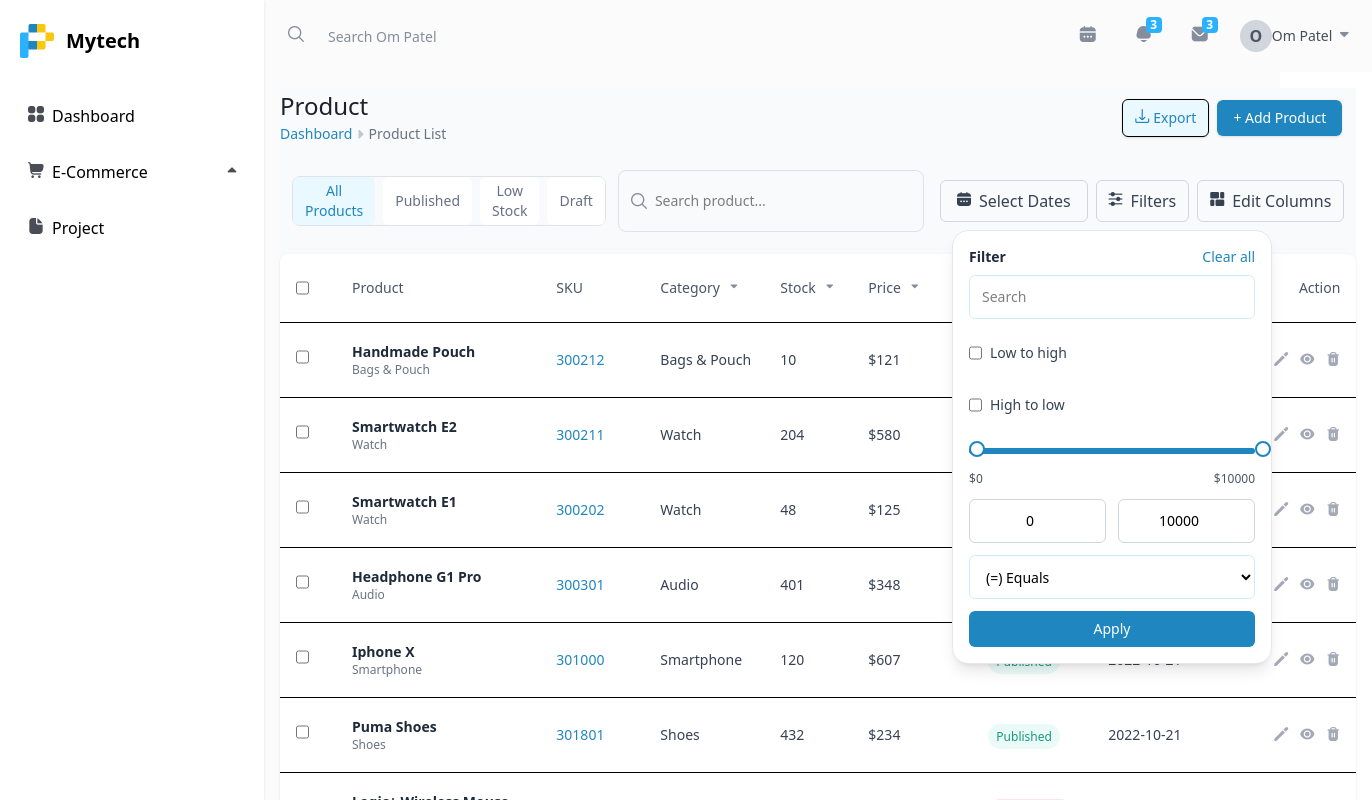
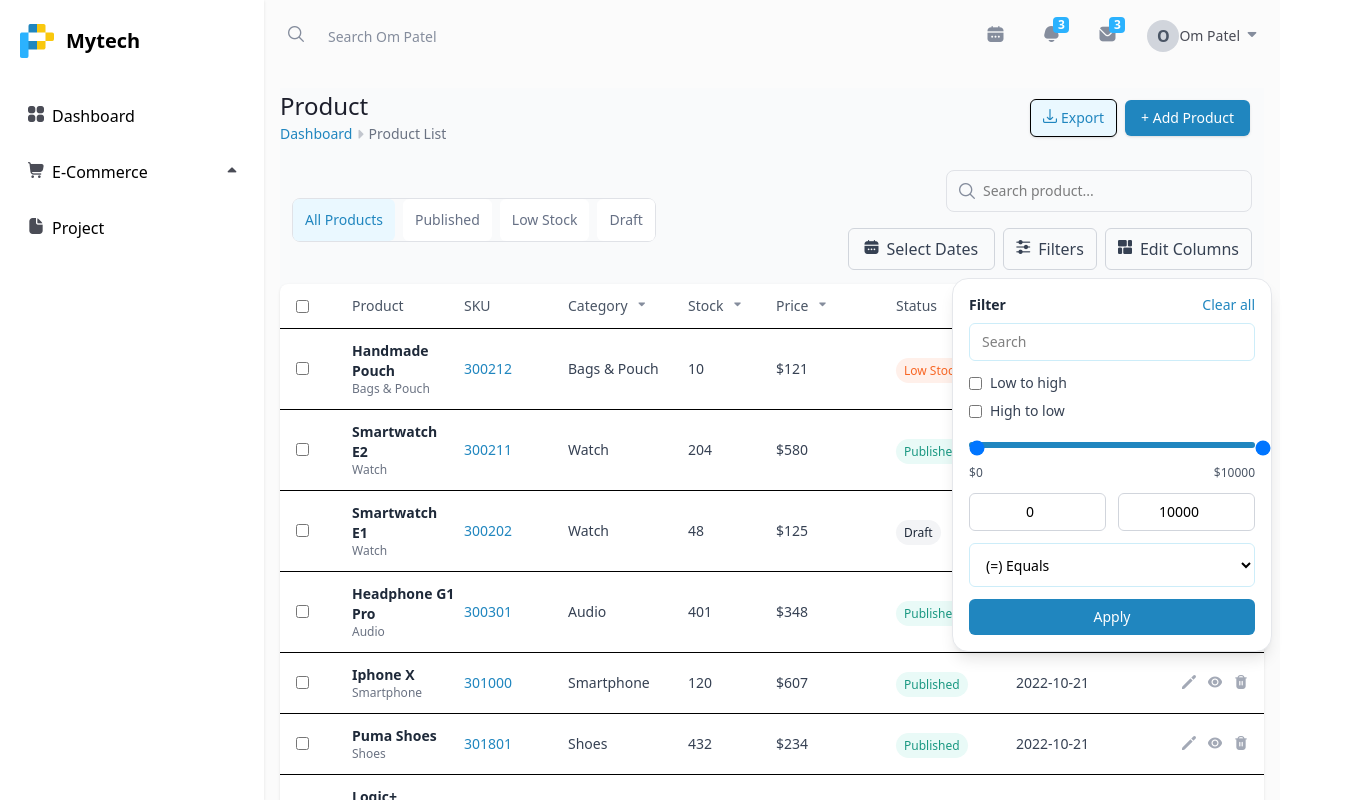
Before and after one commit to darshil2356/dashboard, a Next.js app: page /dashboard/product in a window 1280 px wide. Both pictures are taken after a click on the button "Filters". Shown: the whole page, 1372 px wide, since content can reach past the window. Built offline with nearby package versions, Linux system fonts and the light colour scheme.

Commit message:
Fixed filter bar

```diff
--- a/src/app/dashboard/product/components/FilterModal.tsx
+++ b/src/app/dashboard/product/components/FilterModal.tsx
@@ -1,3 +1,268 @@
+// "use client";
+// import React, { useEffect, useState } from "react";
+
+// type Props = {
+//   isOpen: boolean;
+//   onClose: () => void;
+//   anchorRef: React.RefObject<HTMLButtonElement>;
+//   onApply: (min: number, max: number, sort?: string) => void;
+//   onSearchChange?: (query: string) => void; // NEW: Pass from parent for search
+// };
+
+// export default function FilterModal({
+//   isOpen,
+//   onClose,
+//   anchorRef,
+//   onApply,
+//   onSearchChange,
+// }: Props) {
+//   const [position, setPosition] = useState({ top: 0, left: 0 });
+//   const [searchQuery, setSearchQuery] = useState(""); // NEW: Local search, but sync to parent
+//   const [min, setMin] = useState<number>(0); // FIXED: Better default
+//   const [max, setMax] = useState<number>(10000);
+//   const [sort, setSort] = useState<string>(""); // "asc" | "desc" | ""
+//   const [subModalOpen, setSubModalOpen] = useState(false);
+//   const [dropdownOpen, setDropdownOpen] = useState(false);
+
+
+
+
+//   // position below button
+//   useEffect(() => {
+//     if (!isOpen) return;
+//     if (anchorRef.current) {
+//       const rect = anchorRef.current.getBoundingClientRect();
+//       const modalWidth = 320;
+//       const padding = 8;
+//       let left = rect.left + window.scrollX;
+//       const top = rect.bottom + 8 + window.scrollY;
+
+//       if (left + modalWidth > window.innerWidth - padding) {
+//         left = window.innerWidth - modalWidth - padding;
+//       }
+//       if (left < padding) left = padding;
+//       setPosition({ top, left });
+//     }
+//   }, [isOpen, anchorRef]);
+
+//   // NEW: Sync search to parent on change (for table filtering)
+//   useEffect(() => {
+//     if (onSearchChange) {
+//       onSearchChange(searchQuery);
+//     }
+//   }, [searchQuery, onSearchChange]);
+
+//   if (!isOpen) return null;
+
+//   const MIN_GAP = 50;
+
+//   const handleClearAll = () => {
+//     setMin(0);
+//     setMax(10000);
+//     setSort("");
+//     setSearchQuery("");
+//     if (onSearchChange) onSearchChange("");
+//     onApply(0, 10000, "");
+//   };
+
+
+//   return (
+//     <>
+//       <div className="z-[998]  bg-opacity-10" onClick={onClose} />
+
+
+//       <div
+//         className={`fixed z-[9999] w-[320px] bg-white border border-gray-200 rounded-2xl shadow-lg p-4 !transform-none`}
+
+//         style={{
+//           top: position.top,
+//           left: position.left,
+//           maxHeight: "90vh",
+//           overflowY: "auto",
+//           overflowX: "visible",
+//             transition: "none !important",    // <--- ENFORCES NO ANIMATION
+//   transform: "none !important",      // <--- ENFORCES NO TRANSFORM
+//   animation: "none !important",      // <--- ENFORCES NO ANIMATION (covers keyframes)
+
+//         }}
+//       >
+//         <div className="flex items-center justify-between mb-2">
+//           <div className="flex items-center gap-2">
+//             <h3 className="text-sm font-semibold text-gray-800">Filter</h3>
+//           </div>
+//           <div className="text-sm">
+//             <button
+//               onClick={handleClearAll}
+//               className="text-[#2086BF] text-sm hover:underline"
+//             >
+//               Clear all
+//             </button>
+//           </div>
+//         </div>
+
+//         <input
+//           type="text"
+//           placeholder="Search"
+//           value={searchQuery}
+//           onChange={(e) => setSearchQuery(e.target.value)}
+//           className="w-full border border-[#CDEDF9] outline-none rounded-md px-3 py-2 text-sm mb-3 focus:border-[#2086BF]"
+//         />
+
+//         <div className="flex flex-col gap-2 text-sm text-gray-700 mb-3">
+//           <label className="flex items-center gap-2">
+//             <input
+//               type="checkbox"
+//               checked={sort === "asc"}
+//               onChange={(e) => setSort(e.target.checked ? "asc" : "")}
+//             />
+//             <span>Low to high</span>
+//           </label>
+//           <label className="flex items-center gap-2">
+//             <input
+//               type="checkbox"
+//               checked={sort === "desc"}
+//               onChange={(e) => setSort(e.target.checked ? "desc" : "")}
+//             />
+//             <span>High to low</span>
+//           </label>
+//         </div>
+
+//         <div className="mb-2">
+//           <div className="relative h-6">
+//             <div className="absolute left-0 right-0 top-1/2 h-[6px] bg-gray-200 rounded-full -translate-y-1/2" />
+//             <div
+//               className="absolute top-1/2 h-[6px] bg-[#2086BF] rounded-full -translate-y-1/2"
+//               style={{
+//                 left: `${(min / 10000) * 100}%`,
+//                 width: `${((max - min) / 10000) * 100}%`,
+//               }}
+//             />
+//             <input
+//               type="range"
+//               min={0}
+//               max={10000}
+//               value={min}
+//               onChange={(e) => {
+//                 const v = Number(e.target.value);
+//                 const bounded = Math.min(v, max - MIN_GAP);
+//                 setMin(bounded);
+//               }}
+//               className="absolute w-full h-6 appearance-none pointer-events-auto z-30"
+//               style={{
+//                 background: "transparent",
+//                 WebkitAppearance: "none",
+//                 height: "6px",
+//                 top: "50%",
+//                 // transform: "translateY(-50%)",
+//               }}
+//             />
+//             <style jsx>{`
+//               input[type="range"]::-webkit-slider-thumb {
+//                 -webkit-appearance: none;
+//                 appearance: none;
+//                 width: 16px;
+//                 height: 16px;
+//                 background: white;
+//                 border: 2px solid #2086bf;
+//                 border-radius: 50%;
+//                 cursor: pointer;
+//                 margin-top: -5px;
+//               }
+//               input[type="range"]::-moz-range-thumb {
+//                 width: 16px;
+//                 height: 16px;
+//                 background: white;
+//                 border: 2px solid #2086bf;
+//                 border-radius: 50%;
+//                 cursor: pointer;
+//               }
+//             `}</style>
+//             <input
+//               type="range"
+//               min={0}
+//               max={10000}
+//               value={max}
+//               onChange={(e) => {
+//                 const v = Number(e.target.value);
+//                 const bounded = Math.max(v, min + MIN_GAP);
+//                 setMax(bounded);
+//               }}
+//               className="absolute w-full h-6 appearance-none pointer-events-auto z-40 ml-[16px]"
+//               style={{
+//                 background: "transparent",
+//                 WebkitAppearance: "none",
+//                 height: "6px",
+//                 top: "50%",
+//                 // transform: "translateY(-50%)",
+//               }}
+//             />
+//           </div>
+
+//           <div className="flex justify-between text-xs text-gray-600 mt-2 mb-3">
+//             <span>${min}</span>
+//             <span>${max}</span>
+//           </div>
+//         </div>
+
+//         <div className="grid grid-cols-2 gap-3 mb-3">
+//           <input
+//             type="number"
+//             value={min}
+//             onChange={(e) => {
+//               const v = Number(e.target.value || 0);
+//               const bounded = Math.min(v, max - MIN_GAP);
+//               setMin(bounded);
+//             }}
+//             className="w-full border border-gray-300 rounded-md px-3 py-2 text-sm text-center"
+//             placeholder="Min"
+//           />
+//           <input
+//             type="number"
+//             value={max}
+//             onChange={(e) => {
+//               const v = Number(e.target.value || 10000);
+//               const bounded = Math.max(v, min + MIN_GAP);
+//               setMax(bounded);
+//             }}
+//             className="w-full border border-gray-300 rounded-md px-3 py-2 text-sm text-center"
+//             placeholder="Max"
+//           />
+//         </div>
+
+
+
+//         <div className="mb-3 relative">
+//           <select
+//             className="w-full border border-[#CDEDF9] rounded-md px-3 py-2 text-sm focus:border-[#2086BF]"
+//             onClick={() => setDropdownOpen((prev) => !prev)}
+//             onBlur={() => setDropdownOpen(false)}
+//           >
+//             <option>(=) Equals</option>
+//             <option>(&lt;) Less Than</option>
+//             <option>(&gt;) Greater Than</option>
+//             <option>(&lt;=) Less Than Equal</option>
+//             <option>(&gt;=) Greater Than Equal</option>
+//           </select>
+//         </div>
+
+//         <button
+//           onClick={() => {
+//             onApply(min, max, sort);
+//             onClose();
+//           }}
+//           className="w-full bg-[#2086BF] text-white py-2 rounded-md text-sm hover:bg-[#1a6f9a] transition-colors"
+//         >
+//           Apply
+//         </button>
+//       </div>
+//     </>
+//   );
+// }
+
+
+
+
+
 "use client";
 import React, { useEffect, useState } from "react";
 
@@ -6,7 +271,7 @@ type Props = {
   onClose: () => void;
   anchorRef: React.RefObject<HTMLButtonElement>;
   onApply: (min: number, max: number, sort?: string) => void;
-  onSearchChange?: (query: string) => void; // NEW: Pass from parent for search
+  onSearchChange?: (query: string) => void;
 };
 
 export default function FilterModal({
@@ -17,15 +282,11 @@ export default function FilterModal({
   onSearchChange,
 }: Props) {
   const [position, setPosition] = useState({ top: 0, left: 0 });
-  const [searchQuery, setSearchQuery] = useState(""); // NEW: Local search, but sync to parent
-  const [min, setMin] = useState<number>(0); // FIXED: Better default
+  const [searchQuery, setSearchQuery] = useState("");
+  const [min, setMin] = useState<number>(0);
   const [max, setMax] = useState<number>(10000);
-  const [sort, setSort] = useState<string>(""); // "asc" | "desc" | ""
-  const [subModalOpen, setSubModalOpen] = useState(false);
+  const [sort, setSort] = useState<string>("");
   const [dropdownOpen, setDropdownOpen] = useState(false);
-
-
-
 
   // position below button
   useEffect(() => {
@@ -45,14 +306,11 @@ export default function FilterModal({
     }
   }, [isOpen, anchorRef]);
 
-  // NEW: Sync search to parent on change (for table filtering)
   useEffect(() => {
-    if (onSearchChange) {
-      onSearchChange(searchQuery);
-    }
+    if (onSearchChange) onSearchChange(searchQuery);
   }, [searchQuery, onSearchChange]);
 
-  if (!isOpen) return null;
+  if (!isOpen || (position.top === 0 && position.left === 0)) return null;
 
   const MIN_GAP = 50;
 
@@ -67,19 +325,20 @@ export default function FilterModal({
 
   return (
     <>
-      <div className="fixed inset-0 z-[998]  bg-opacity-10" onClick={onClose} />
-
+      <div className="fixed inset-0 z-[998] bg-opacity-10" onClick={onClose} />
 
       <div
-        className={`fixed z-[9999] w-[320px] bg-white border border-gray-200 rounded-2xl shadow-lg p-4 transition-all duration-300 ease-in-out`}
-
+        className="fixed z-[9999] w-[320px] bg-white border border-gray-200 rounded-2xl shadow-lg p-4"
         style={{
           top: position.top,
           left: position.left,
           maxHeight: "90vh",
           overflowY: "auto",
           overflowX: "visible",
-
+          transition: "none",
+          transform: "none",
+          animation: "none",
+          opacity: 1,
         }}
       >
         <div className="flex items-center justify-between mb-2">
@@ -149,30 +408,8 @@ export default function FilterModal({
                 WebkitAppearance: "none",
                 height: "6px",
                 top: "50%",
-                transform: "translateY(-50%)",
               }}
             />
-            <style jsx>{`
-              input[type="range"]::-webkit-slider-thumb {
-                -webkit-appearance: none;
-                appearance: none;
-                width: 16px;
-                height: 16px;
-                background: white;
-                border: 2px solid #2086bf;
-                border-radius: 50%;
-                cursor: pointer;
-                margin-top: -5px;
-              }
-              input[type="range"]::-moz-range-thumb {
-                width: 16px;
-                height: 16px;
-                background: white;
-                border: 2px solid #2086bf;
-                border-radius: 50%;
-                cursor: pointer;
-              }
-            `}</style>
             <input
               type="range"
               min={0}
@@ -189,7 +426,6 @@ export default function FilterModal({
                 WebkitAppearance: "none",
                 height: "6px",
                 top: "50%",
-                transform: "translateY(-50%)",
               }}
             />
           </div>
@@ -225,8 +461,6 @@ export default function FilterModal({
           />
         </div>
 
-
-
         <div className="mb-3 relative">
           <select
             className="w-full border border-[#CDEDF9] rounded-md px-3 py-2 text-sm focus:border-[#2086BF]"
--- a/src/app/dashboard/product/components/ProductTable.tsx
+++ b/src/app/dashboard/product/components/ProductTable.tsx
@@ -566,10 +566,10 @@ useEffect(() => {
           </div>
         </div>
 
-        <div className="rounded-lg px-3 py-[6px] mb-4">
+        <div className="rounded-lg px-3 py-[6px] mb-2">
           <div className="flex flex-col lg:flex-row lg:items-center lg:justify-between gap-3">
             <div className="flex items-center border border-[#E0E2E7] rounded-lg">
-              <div className="flex space-x-2">
+              <div className="flex space-x-2 whitespace-nowrap">
                 <button
                   onClick={() => setActiveTab("all")}
                   className={`px-3 py-1 rounded-md text-sm ${
@@ -582,7 +582,7 @@ useEffect(() => {
                 </button>
                 <button
                   onClick={() => setActiveTab("published")}
-                  className={`px-3 py-1 rounded-md text-sm ${
+                  className={`px-3 h-[42px] rounded-md text-sm ${
                     activeTab === "published"
                       ? "bg-[#EAF8FF] text-[#2086BF]"
                       : "bg-white text-[#667085]"
@@ -612,10 +612,10 @@ useEffect(() => {
                 </button>
               </div>
             </div>
-          <div className="flex flex-col md:flex-row items-start md:items-center gap-3 md:gap-4">
+          <div className="flex flex-col md:flex-row items-start md:items-center gap-3 md:gap-4 flex-wrap justify-end">
 
   {/* Search Bar */}
-  <div className="flex items-center rounded-lg px-3 py-2 border border-[#E0E2E7] w-full md:w-auto">
+  <div className="flex items-center rounded-lg px-3 h-[42px] border border-[#E0E2E7] w-full md:w-auto">
     <i className="fi fi-rr-search mr-2 text-[#858D9D] flex items-center"></i>
     <input
       value={query}
--- a/src/app/globals.css
+++ b/src/app/globals.css
@@ -10,6 +10,6 @@ html, body, #__next {
   height: 100%;
 }
 
-input, select, textarea {
+ select, textarea {
   min-height: 44px; /* prevents zoom without needing font-size 16 */
 }
```
